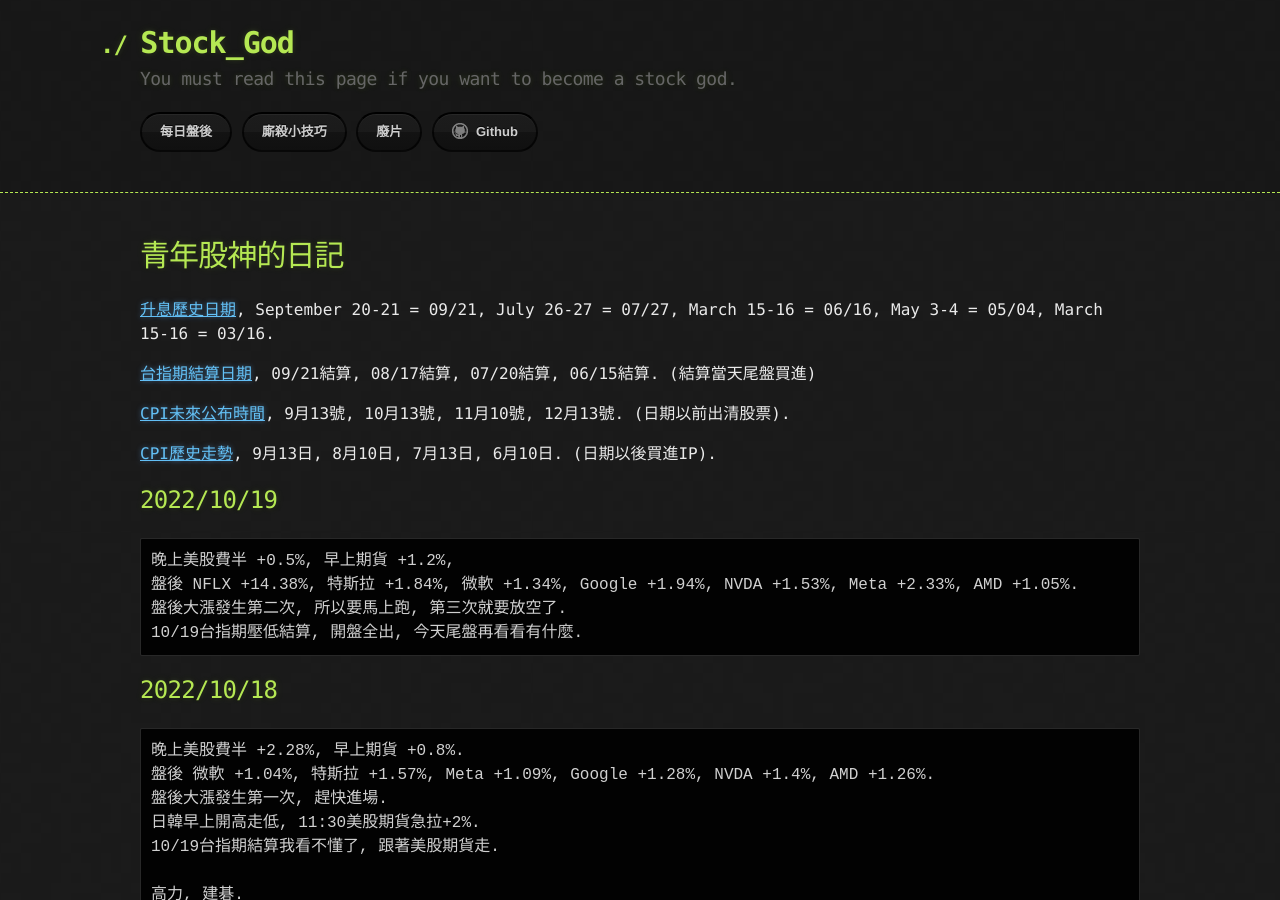
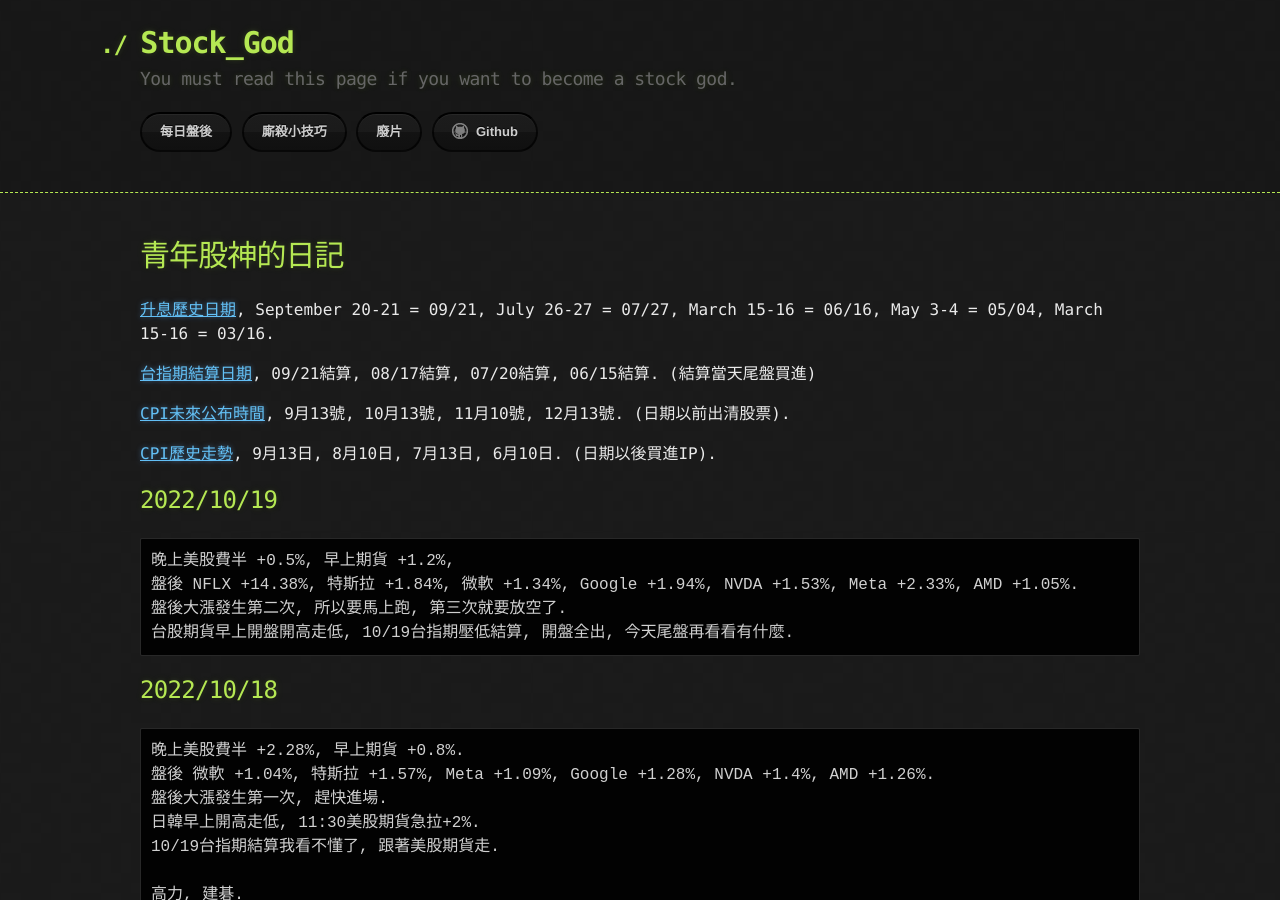
Before and after one commit to lepg5487/Stock_God, a Jekyll site: the page built from index.md, in a window 1280 px wide and 900 px high. Built offline with Jekyll 4.4.1, drawn with Linux system fonts in a browser that asks for light colours; our own code applies the rules of GitHub Pages for plain Markdown files.

Commit message:
Update index.md

````diff
--- a/index.md
+++ b/index.md
@@ -17,7 +17,7 @@ layout: testlayouts
 晚上美股費半 +0.5%, 早上期貨 +1.2%,
 盤後 NFLX +14.38%, 特斯拉 +1.84%, 微軟 +1.34%, Google +1.94%, NVDA +1.53%, Meta +2.33%, AMD +1.05%.
 盤後大漲發生第二次, 所以要馬上跑, 第三次就要放空了.
-10/19台指期壓低結算, 開盤全出, 今天尾盤再看看有什麼.
+台股期貨早上開盤開高走低, 10/19台指期壓低結算, 開盤全出, 今天尾盤再看看有什麼.
 ```
 
 ## 2022/10/18
````
